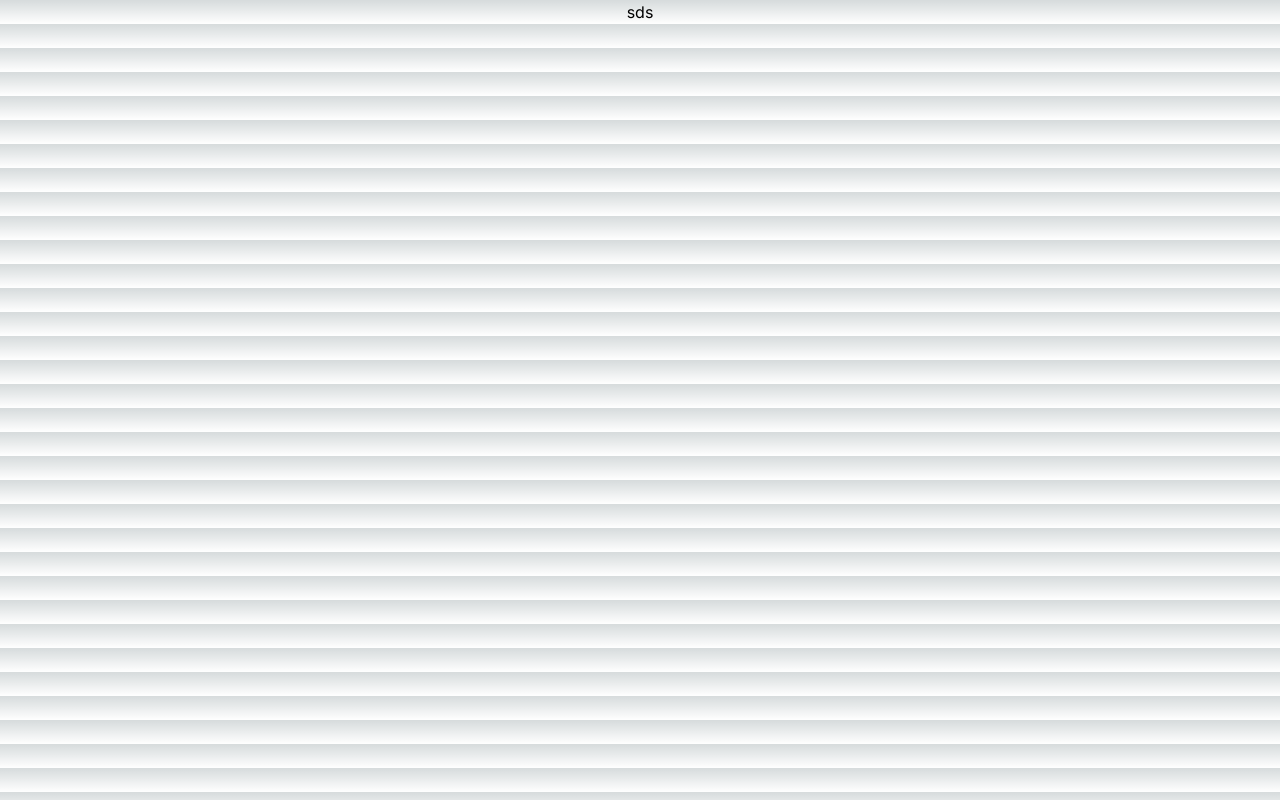
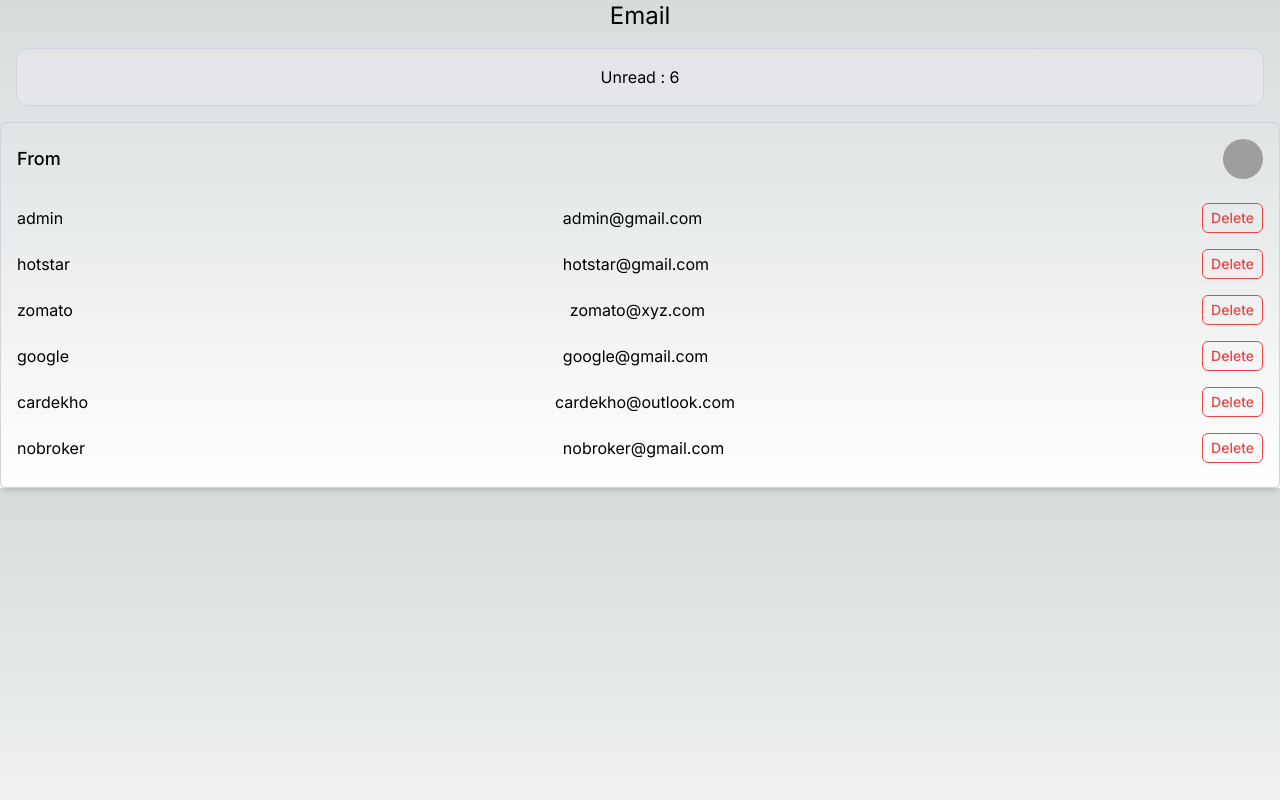
Before and after one commit to Anilpandiya/next13-ts-tailwind, a Next.js app: page /email in a window 1280 px wide. Built offline with nearby package versions, Linux system fonts and the light colour scheme; grey boxes are pictures that could not be loaded.

Commit message:
FE - maillist logic

```diff
--- a/app/email/page.tsx
+++ b/app/email/page.tsx
@@ -1,9 +1,56 @@
-import React from 'react'
+"use client";
+import React, { useState } from "react";
 
 const email = () => {
+  const data = [
+    { id: 1, name: "admin", mail: "admin@gmail.com" },
+    { id: 2, name: "hotstar", mail: "hotstar@gmail.com" },
+    { id: 3, name: "zomato", mail: "zomato@xyz.com" },
+    { id: 4, name: "google", mail: "google@gmail.com" },
+    { id: 5, name: "cardekho", mail: "cardekho@outlook.com" },
+    { id: 6, name: "nobroker", mail: "nobroker@gmail.com" },
+  ];
+  const [maillist, setMailList] = useState(data);
+  const handleDelete = (id: any) => {
+    const updatedList = maillist.filter(item => item.id !== id)
+    setMailList([...updatedList])
+  };
+
   return (
-    <p className='flex flex-col items-center justify-between'>sds</p>
-  )
-}
+    <>
+      <div className="text-2xl text-center">Email</div>
+      <p className="m-4 fixed left-0 top-0 flex w-full justify-center border-b border-gray-300 bg-gradient-to-b from-zinc-200 pb-6 pt-8 backdrop-blur-2xl dark:border-neutral-800 dark:bg-zinc-800/30 dark:from-inherit lg:static lg:w-auto  lg:rounded-xl lg:border lg:bg-gray-200 lg:p-4 lg:dark:bg-zinc-800/30">
+        Unread : {maillist?.length}
+      </p>
+      <div className="p-4 border border-gray-300 rounded-md shadow-md">
+        <div className="flex items-center justify-between mb-4">
+          <h3 className="text-lg font-medium">From</h3>
+          <img
+            src={"https://picsum.photos/id/237/200/300"}
+            className="w-10 h-10 rounded-full"
+          />
+        </div>
+        <ul>
+          {maillist.map((item) => (
+            <li
+              key={item.id}
+              className="flex items-center justify-between py-2"
+            >
+              <span className="mr-2">{item.name}</span>
+              <span className="mr-2">{item.mail}</span>
+              <button
+                className="px-2 py-1 text-sm font-medium text-red-500 bg-transparent border border-red-500 rounded-md hover:bg-red-500 hover:text-white"
+                onClick={() => handleDelete(item.id)}
+              >
+                Delete
+              </button>
+            </li>
+          ))}
+        </ul>
+        {!maillist?.length && 'No new mails.'}
+      </div>
+    </>
+  );
+};
 
 export default email;
--- a/app/photolibrary/page.tsx
+++ b/app/photolibrary/page.tsx
@@ -9,6 +9,9 @@
   return (
     <>
       <div className="text-2xl text-center">Photo Library</div>
+      <p className="m-4 fixed left-0 top-0 flex w-full justify-center border-b border-gray-300 bg-gradient-to-b from-zinc-200 pb-6 pt-8 backdrop-blur-2xl dark:border-neutral-800 dark:bg-zinc-800/30 dark:from-inherit lg:static lg:w-auto  lg:rounded-xl lg:border lg:bg-gray-200 lg:p-4 lg:dark:bg-zinc-800/30">
+        Photos Count : 100
+      </p>
       <div className="flex flex-wrap mt-4">
         {data.map((item: any) => (
           <Image
--- a/app/storage/page.tsx
+++ b/app/storage/page.tsx
@@ -4,6 +4,9 @@
   return (
     <>
       <div className="text-2xl text-center">Storage</div>
+      <p className="m-4 fixed left-0 top-0 flex w-full justify-center border-b border-gray-300 bg-gradient-to-b from-zinc-200 pb-6 pt-8 backdrop-blur-2xl dark:border-neutral-800 dark:bg-zinc-800/30 dark:from-inherit lg:static lg:w-auto  lg:rounded-xl lg:border lg:bg-gray-200 lg:p-4 lg:dark:bg-zinc-800/30">
+        Storage available : 1020 GB
+      </p>
       <div className="flex flex-wrap">
         <p>
           Lorem ipsum dolor sit amet, consectetur adipiscing elit, sed do
--- a/app/subscription/page.tsx
+++ b/app/subscription/page.tsx
@@ -4,13 +4,17 @@
   return (
     <>
       <div className="text-2xl text-center">Subscription</div>
+      <p className="m-4 fixed left-0 top-0 flex w-full justify-center border-b border-gray-300 bg-gradient-to-b from-zinc-200 pb-6 pt-8 backdrop-blur-2xl dark:border-neutral-800 dark:bg-zinc-800/30 dark:from-inherit lg:static lg:w-auto  lg:rounded-xl lg:border lg:bg-gray-200 lg:p-4 lg:dark:bg-zinc-800/30">
+        Status : Active
+        <span className="ml-2 bg-green w-2 h-2 rounded-full ring-2 ring-green-500"></span>
+      </p>
       <div className="flex flex-wrap">
         <p>
-          Subscription - Lorem ipsum dolor sit amet, consectetur adipiscing elit, sed do
-          eiusmod tempor incididunt ut labore et dolore magna aliqua. Ut enim ad
-          minim veniam, quis nostrud exercitation ullamco laboris nisi ut
-          aliquip ex ea commodo consequat. Duis aute irure dolor in
-          reprehenderit in voluptate velit esse cillum dolore eu fugiat nulla
+          Subscription - Lorem ipsum dolor sit amet, consectetur adipiscing
+          elit, sed do eiusmod tempor incididunt ut labore et dolore magna
+          aliqua. Ut enim ad minim veniam, quis nostrud exercitation ullamco
+          laboris nisi ut aliquip ex ea commodo consequat. Duis aute irure dolor
+          in reprehenderit in voluptate velit esse cillum dolore eu fugiat nulla
           pariatur. Excepteur sint occaecat cupidatat non proident, sunt in
           culpa qui officia deserunt mollit anim id est laborum.
         </p>
```
